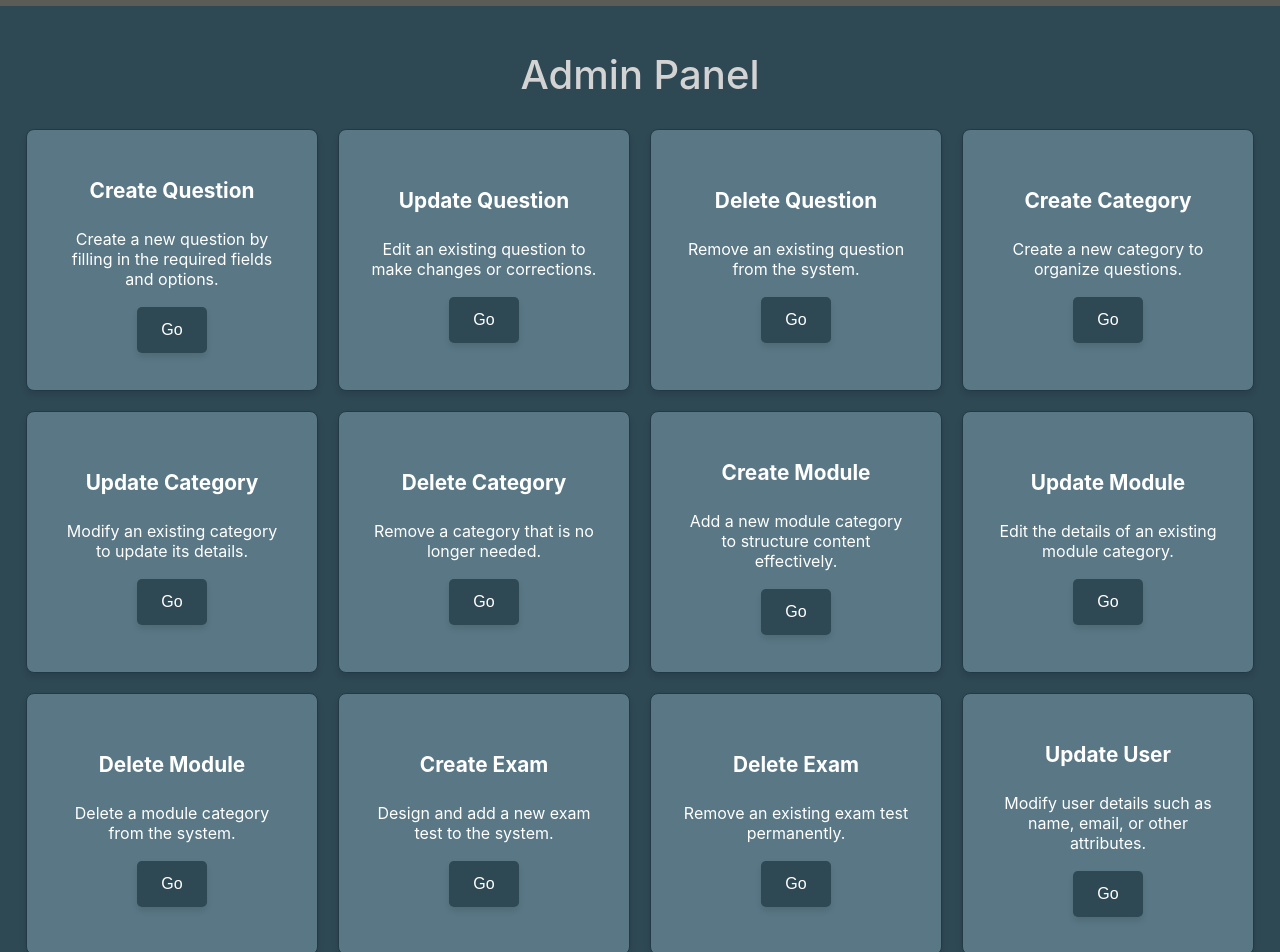
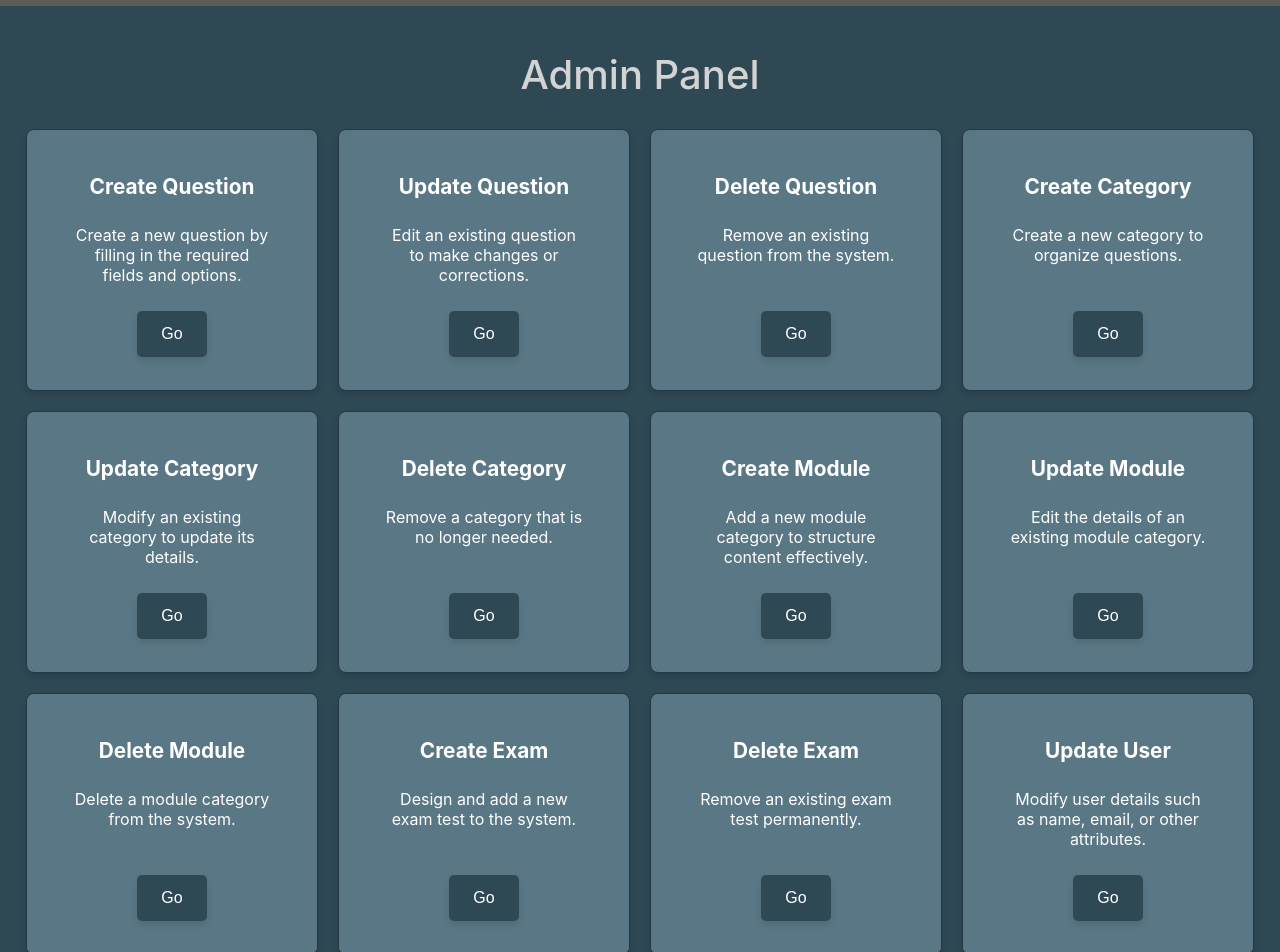
Before and after one commit to ppcbc/certstoreui, a React (Create React App) app: page /adminpanel in a window 1280 px wide. Shown: the part 60-1012 px from the top of the page. Built offline with nearby package versions, Linux system fonts and the light colour scheme.

Commit message:
fix admin

```diff
--- a/src/components/AdminPanel.js
+++ b/src/components/AdminPanel.js
@@ -5,6 +5,7 @@ import { setLogReg } from "../features/loginSlice";
 import http from "../data/http";
 import { Link, useNavigate } from "react-router-dom";
 import Footer from "./Footer";
+import AdminPanelLi from "./AdminPanelLi";
 
 export default function AdminPanel() {
   const navigate = useNavigate();
@@ -13,142 +14,99 @@ export default function AdminPanel() {
       <div className="admin-panel">
         <h1>Admin Panel</h1>
         <ul>
-          <li>
-            <div className="admin-panel-item-header">
-              <h2>Create Question</h2>
-              <p className="admin-panel-item-paragraph">
-                Create a new question by filling in the required fields and
-                options.
-              </p>
-              <button onClick={() => navigate("/addexam")}>Go</button>
-            </div>
-          </li>
-          <li>
-            <div className="admin-panel-item-header">
-              <h2>Update Question</h2>
-              <p className="admin-panel-item-paragraph">
-                Edit an existing question to make changes or corrections.
-              </p>
-              <button onClick={() => navigate("/update-exam")}>Go</button>
-            </div>
-          </li>
-          <li>
-            <div className="admin-panel-item-header">
-              <h2>Delete Question</h2>
-              <p className="admin-panel-item-paragraph">
-                Remove an existing question from the system.
-              </p>
-              <button onClick={() => navigate("/delete-exam")}>Go</button>
-            </div>
-          </li>
-          <li>
-            <div className="admin-panel-item-header">
-              <h2>Create Category</h2>
-              <p className="admin-panel-item-paragraph">
-                Create a new category to organize questions.
-              </p>
-              <button onClick={() => navigate("/addexam-category")}>Go</button>
-            </div>
-          </li>
-          <li>
-            <div className="admin-panel-item-header">
-              <h2>Update Category</h2>
-              <p className="admin-panel-item-paragraph">
-                Modify an existing category to update its details.
-              </p>
-              <button onClick={() => navigate("/updateexam-category")}>
-                Go
-              </button>
-            </div>
-          </li>
-          <li>
-            <div className="admin-panel-item-header">
-              <h2>Delete Category</h2>
-              <p className="admin-panel-item-paragraph">
-                Remove a category that is no longer needed.
-              </p>
-              <button onClick={() => navigate("/delete-exam-category")}>
-                Go
-              </button>
-            </div>
-          </li>
-          <li>
-            <div className="admin-panel-item-header">
-              <h2>Create Module</h2>
-              <p className="admin-panel-item-paragraph">
-                Add a new module category to structure content effectively.
-              </p>
-              <button onClick={() => navigate("/addfull-category")}>Go</button>
-            </div>
-          </li>
-          <li>
-            <div className="admin-panel-item-header">
-              <h2>Update Module</h2>
-              <p className="admin-panel-item-paragraph">
-                Edit the details of an existing module category.
-              </p>
-              <button onClick={() => navigate("/update-full-exam-category")}>
-                Go
-              </button>
-            </div>
-          </li>
-          <li>
-            <div className="admin-panel-item-header">
-              <h2>Delete Module</h2>
-              <p className="admin-panel-item-paragraph">
-                Delete a module category from the system.
-              </p>
-              <button onClick={() => navigate("/delete-full-exam-category")}>
-                Go
-              </button>
-            </div>
-          </li>
-          <li>
-            <div className="admin-panel-item-header">
-              <h2>Create Exam</h2>
-              <p className="admin-panel-item-paragraph">
-                Design and add a new exam test to the system.
-              </p>
-              <button onClick={() => navigate("/add-certexam")}>Go</button>
-            </div>
-          </li>
-          <li>
-            <div className="admin-panel-item-header">
-              <h2>Delete Exam</h2>
-              <p className="admin-panel-item-paragraph">
-                Remove an existing exam test permanently.
-              </p>
-              <button onClick={() => navigate("/add-certexam")}>Go</button>
-            </div>
-          </li>
-          <li>
-            <div className="admin-panel-item-header">
-              <h2>Update User</h2>
-              <p className="admin-panel-item-paragraph">
-                Modify user details such as name, email, or other attributes.
-              </p>
-              <button onClick={() => navigate("/update-user")}>Go</button>
-            </div>
-          </li>
-          <li>
-            <div className="admin-panel-item-header">
-              <h2>Delete User</h2>
-              <p className="admin-panel-item-paragraph">
-                Permanently remove a user from the system
-              </p>
-              <button onClick={() => navigate("/assignrole")}>Go</button>
-            </div>
-          </li>
-          <li>
-            <div className="admin-panel-item-header">
-              <h2>Role Access</h2>
-              <p className="admin-panel-item-paragraph">
-                Select and assign a role to a user, defining their level of
-                access.
-              </p>
-              <button onClick={() => navigate("/assignrole")}>Go</button>
-            </div>
-          </li>
+          <AdminPanelLi
+            title={"Create Question"}
+            description={
+              "Create a new question by filling in the required fields and options."
+            }
+            link={"/addexam"}
+          />
+
+          <AdminPanelLi
+            title={"Update Question"}
+            description={
+              "Edit an existing question to make changes or corrections."
+            }
+            link={"/update-exam"}
+          />
+
+          <AdminPanelLi
+            title={"Delete Question"}
+            description={"Remove an existing question from the system."}
+            link={"/delete-exam"}
+          />
+
+          <AdminPanelLi
+            title={"Create Category"}
+            description={"Create a new category to organize questions."}
+            link={"/addexam-category"}
+          />
+
+          <AdminPanelLi
+            title={"Update Category"}
+            description={"Modify an existing category to update its details."}
+            link={"/updateexam-category"}
+          />
+
+          <AdminPanelLi
+            title={"Delete Category"}
+            description={"Remove a category that is no longer needed."}
+            link={"/delete-exam-category"}
+          />
+
+          <AdminPanelLi
+            title={"Create Module"}
+            description={
+              "Add a new module category to structure content effectively."
+            }
+            link={"/addfull-category"}
+          />
+
+          <AdminPanelLi
+            title={"Update Module"}
+            description={"Edit the details of an existing module category."}
+            link={"/update-full-exam-category"}
+          />
+
+          <AdminPanelLi
+            title={"Delete Module"}
+            description={"Delete a module category from the system."}
+            link={"/delete-full-exam-category"}
+          />
+
+          <AdminPanelLi
+            title={"Create Exam"}
+            description={"Design and add a new exam test to the system."}
+            link={"/add-certexam"}
+          />
+
+          <AdminPanelLi
+            title={"Delete Exam"}
+            description={"Remove an existing exam test permanently."}
+            link={"/add-certexam"}
+          />
+
+          <AdminPanelLi
+            title={"Update User"}
+            description={
+              "Modify user details such as name, email, or other attributes."
+            }
+            link={"/update-user"}
+          />
+
+          <AdminPanelLi
+            title={"Delete User"}
+            description={"Permanently remove a user from the system"}
+            link={"/assignrole"}
+          />
+
+          <AdminPanelLi
+            title={"Role Access"}
+            description={
+              "Select and assign a role to a user, defining their level of access."
+            }
+            link={"/assignrole"}
+          />
         </ul>
       </div>
       <Footer color={"lightgrey"} />
--- /dev/null
+++ b/src/components/AdminPanelLi.js
@@ -0,0 +1,19 @@
+import React from "react";
+import { useNavigate } from "react-router-dom";
+
+function AdminPanelLi({ title, description, link }) {
+  const navigate = useNavigate();
+  return (
+    <li>
+      <div className="admin-panel-item-header">
+        <h2>{title}</h2>
+        <div className="admin-panel-paragraph-container">
+          <p className="admin-panel-item-paragraph">{description}</p>
+        </div>
+        <button onClick={() => navigate(`${link}`)}>Go</button>
+      </div>
+    </li>
+  );
+}
+
+export default AdminPanelLi;
--- a/src/css/AdminPanel.css
+++ b/src/css/AdminPanel.css
@@ -94,7 +94,7 @@
 .admin-panel li .admin-panel-item-header {
   display: flex; /* Flexbox for title alignment */
   flex-direction: column; /* Stack title and button vertically */
-  justify-content: center; /* Center title and button vertically */
+  justify-content: space-between; /* Center title and button vertically */
   align-items: center; /* Center items horizontally */
   width: 100%; /* Full width of the container */
   margin-bottom: 10px; /* Space between title and button */
@@ -120,3 +120,10 @@
   transform: translateY(-2px); /* Slight lift on hover */
   font-weight: 600; /* Make text bolder on hover */
 }
+.admin-panel-paragraph-container {
+  display: flex;
+  justify-content: center;
+  align-items: ;
+  width: 220px;
+  height: 100px;
+}
```
